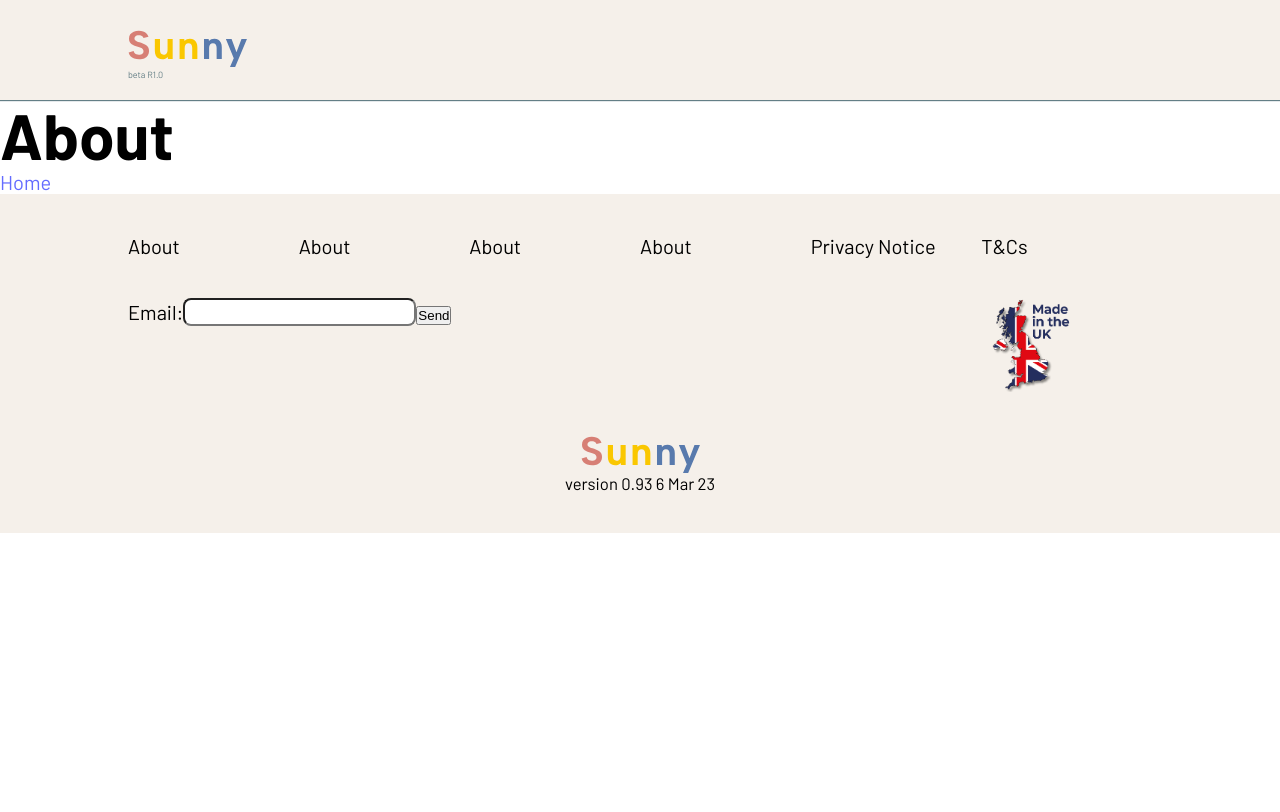
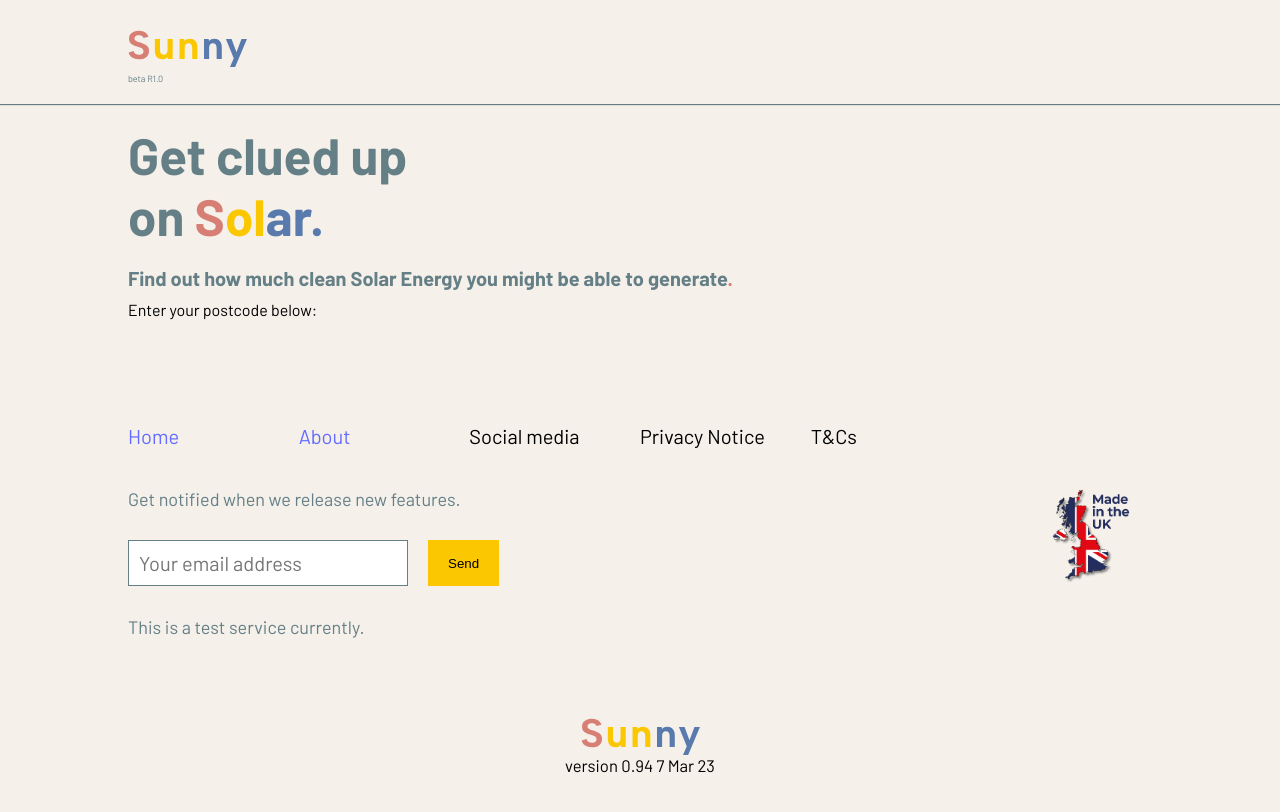
Before and after one commit to johndck/solarPotentialApplication, a React (Vite) app: page /about in a window 1280 px wide. Shown: the top 812 px of the page. Built offline with nearby package versions, Linux system fonts and the light colour scheme.

Commit message:
updated email submit form & made styling changes

```diff
--- a/src/components/footer.jsx
+++ b/src/components/footer.jsx
@@ -1,4 +1,5 @@
 import EmailForm from "./submitemail";
+import { Link } from "react-router-dom";
 
 function Footer() {
   return (
@@ -6,17 +7,23 @@ function Footer() {
       <div className="container">
         <div className="footerContent">
           <div className="coreFooterGrid">
-            <div>About</div>
-            <div>About</div>
-            <div>About</div>
-            <div>About</div>
+            <div>
+              <Link to="/" onClick={() => window.scrollTo(0, 0)}>
+                Home
+              </Link>
+            </div>
+            <div>
+              <Link to="/about">About</Link>
+            </div>
+            <div>Social media</div>
+
             <div>Privacy Notice</div>
             <div>T&Cs</div>
           </div>
 
           <div className="contact-grid">
             <div>
-              <div>
+              <div className="emailFormHolder">
                 <EmailForm />
               </div>
             </div>
@@ -33,7 +40,7 @@ function Footer() {
 
           <div className="footerLogo">
             <img src="/assets/Sunny.svg" alt="Image 1" />
-            <div>version 0.93 6 Mar 23</div>
+            <div>version 0.94 7 Mar 23</div>
           </div>
         </div>
       </div>
--- a/src/components/navbar.jsx
+++ b/src/components/navbar.jsx
@@ -1,10 +1,14 @@
+import { Link } from "react-router-dom";
+
 function Navbar() {
   return (
     <header className="navbar">
       <nav>
         <div className="container">
           <div className="navLogo">
-            <img className="logo" src="/assets/Sunny.svg" alt="Sunny Logo" />
+            <Link to="/">
+              <img className="logo" src="/assets/Sunny.svg" alt="Sunny Logo" />
+            </Link>
           </div>
           <div className="logoVers">beta R1.0</div>
         </div>
--- a/src/components/submitemail.jsx
+++ b/src/components/submitemail.jsx
@@ -5,9 +5,17 @@ function EmailForm() {
   const [emailSent, setEmailSent] = useState(false);
   const [failedEmail, setFailedEmail] = useState(false);
   const [sendingEmail, setSendingEmail] = useState(false);
+  const [invalidEmail, setInvalidEmail] = useState(false);
 
   const handleSubmit = async (event) => {
     event.preventDefault();
+
+    const emailRegex = /^[^\s@]+@[^\s@]+\.[^\s@]+$/;
+    if (!emailRegex.test(email)) {
+      setInvalidEmail(true);
+      return;
+    }
+    setInvalidEmail(false);
     setSendingEmail(true);
 
     const response = await fetch(
@@ -37,30 +45,44 @@ function EmailForm() {
   };
 
   if (sendingEmail) {
-    return <p>Sending email...</p>;
+    return <p className="emailTopMsg">Sending your email...</p>;
   }
 
   if (emailSent) {
-    return <p>Email sent 👍</p>;
+    return <p className="emailTopMsg">Email received, thanks 👍</p>;
   }
 
   if (failedEmail) {
-    return <p>Sorry email failed to send</p>;
+    return <p className="emailTopMsg">Sorry email failed to send 🥴</p>;
   }
 
   return (
-    <form onSubmit={handleSubmit}>
+    <div>
+      {invalidEmail && <p>Please add a valid email.</p>}
+      <p className="emailTopMsg">Get notified when we release new features.</p>
+
+      <form onSubmit={handleSubmit} className="emailForm">
         <label>
-        Email:
           <input
             type="email"
             value={email}
-          onChange={(e) => setEmail(e.target.value)}
+            onChange={(e) => {
+              setEmail(e.target.value);
+              if (e.target.value === "") {
+                setInvalidEmail(false);
+              }
+            }}
             required
+            placeholder="Your email address"
+            className="emailSubmitInput"
           />
         </label>
-      <button type="submit">Send</button>
+        <button type="submit" className="emailSubmitbtn">
+          Send
+        </button>
       </form>
+      <p className="emailWarning">This is a test service currently.</p>
+    </div>
   );
 }
 
--- a/src/index.css
+++ b/src/index.css
@@ -56,6 +56,7 @@ input {
 
 html {
   font-size: 20px;
+  scroll-behavior: smooth;
 }
 
 .container {
@@ -350,10 +351,42 @@ html {
   gap: 1rem;
 }
 
-.signupForm {
+.emailFormHolder {
   display: flex;
   flex-direction: column;
-  gap: 0.5rem;
+  align-items: start;
+  padding-bottom: 2rem;
+}
+
+.emailTopMsg {
+  font-size: 0.9rem;
+  margin-bottom: 1.5rem;
+  color: var(--sitedarkGrenn);
+}
+
+.emailForm {
+  display: flex;
+  flex-direction: row;
+}
+
+.emailSubmitInput {
+  border-radius: 0;
+  border: 1px solid var(--sitedarkGrenn);
+  padding: 0.5rem;
+  width: 14rem;
+}
+
+.emailWarning {
+  padding-top: 1.5rem;
+  font-size: 0.9rem;
+  color: var(--sitedarkGrenn);
+}
+
+.emailSubmitbtn {
+  margin-left: 1rem;
+  background-color: var(--siteYellow);
+  border: none;
+  padding: 0 1rem;
 }
 
 .footerLogo {
@@ -364,25 +397,17 @@ html {
   font-size: smaller;
 }
 
-.contact-submit {
-  width: 10rem;
-  padding: 0.5rem 2rem;
-}
-
-.contactEmail {
-  width: 50%;
-  margin-bottom: 1rem;
-}
-
 .footerGBcontainer {
   text-align: right;
-  padding-right: 5rem;
 }
 
 .footerGB {
-  width: 4rem;
+  width: 6rem;
   height: auto;
+  padding-right: 2rem;
 }
+
+/* styling for the email form */
 
 a {
   font-weight: 500;
@@ -450,4 +475,15 @@ h1 {
   .detailsRightContent ul {
     padding-left: 1rem;
   }
+
+  .emailForm {
+    flex-direction: column;
+  }
+
+  .emailSubmitbtn {
+    margin: 0;
+    width: 5rem;
+    padding: 0.5rem 1rem;
+    margin-top: 1rem;
+  }
 }
--- a/src/pages/about.jsx
+++ b/src/pages/about.jsx
@@ -1,10 +1,9 @@
-import { Link } from "react-router-dom";
+import Herobanner from "../components/herobanner";
 
 function About() {
   return (
     <div>
-      <h1>About</h1>
-      <Link to="/">Home</Link>
+      <Herobanner />
     </div>
   );
 }
```
Lines whose indentation alone changed are shown as unchanged.
